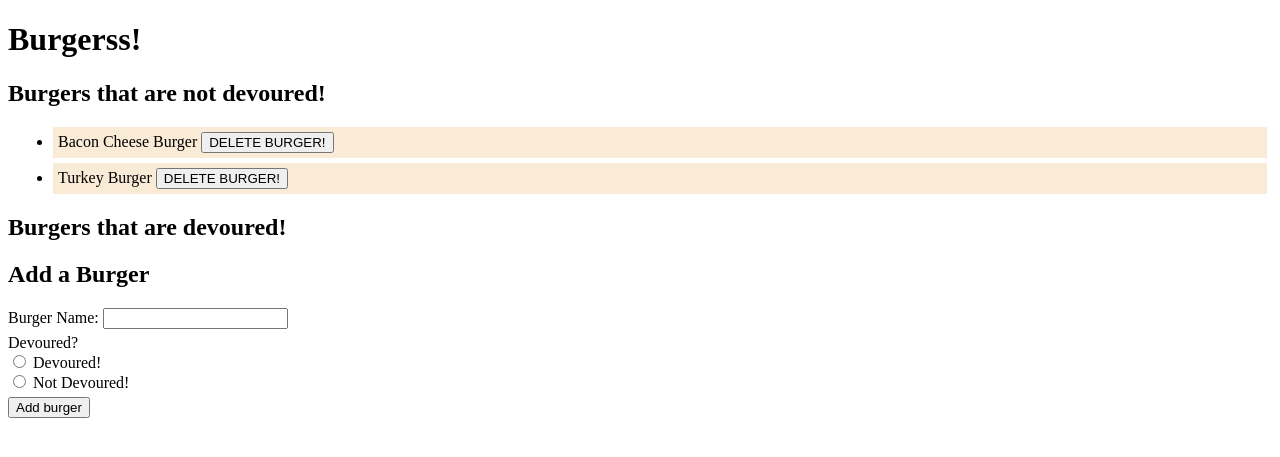
After one commit to anderam17/burger, a Node server app: page / in a window 1280 px wide. The commit adds this page. Shown: the top 457 px of the page. Run offline with Node 20, Linux system fonts and the light colour scheme; data comes from the database, SQL or seed files in the repository; some libraries are stand-ins or nearby versions.

Commit message:
bug fixed to make sure all file names and all instances of cat were changed to burger.

```diff
--- a/controllers/burgersController.js
+++ b/controllers/burgersController.js
@@ -3,13 +3,13 @@ var express = require("express");
 var router = express.Router();
 
 // Import the model (cat.js) to use its database functions.
-var cat = require("../models/burger.js");
+var burger = require("../models/burger.js");
 
 // Create all our routes and set up logic within those routes where required.
 router.get("/", function(req, res) {
-  cat.all(function(data) {
+  burger.all(function(data) {
     var hbsObject = {
-      cats: data
+      burgers: data
     };
     console.log(hbsObject);
     res.render("index", hbsObject);
--- a/server.js
+++ b/server.js
@@ -18,7 +18,7 @@ app.engine("handlebars", exphbs({ defaultLayout: "main" }));
 app.set("view engine", "handlebars");
 
 // Import routes and give the server access to them.
-var routes = require("./controllers/catsController.js");
+var routes = require("./controllers/burgersController.js");
 
 app.use(routes);
 
--- a/views/index.handlebars
+++ b/views/index.handlebars
@@ -1,38 +1,38 @@
-<h1>Cats!</h1>
+<h1>Burgerss!</h1>
 
-<h2>Cats that are not sleepy!</h2>
+<h2>Burgers that are not devoured!</h2>
 
 <ul>
-  {{#each cats}}
-    {{#unless sleepy}}
-      {{> cats/cat-block sleep=true}}
+  {{#each burgers}}
+    {{#unless devoured}}
+      {{> burgers/burger-block devoured=false}}
     {{/unless}}
   {{/each}}
 </ul>
 
-<h2>Cats that are sleepy!</h2>
+<h2>Burgers that are devoured!</h2>
 
 <ul>
-  {{#each cats}}
-    {{#if sleepy}}
-      {{> cats/cat-block sleep=false}}
+  {{#each burgers}}
+    {{#if devoured}}
+      {{> burgers/burger-block devoured=true}}
     {{/if}}
   {{/each}}
 </ul>
 
-<h2>Add a Cat</h2>
+<h2>Add a Burger</h2>
 <form class="create-form">
 
   <div class="form-group">
-    <label for="ca">Cat Name:</label>
+    <label for="ca">Burger Name:</label>
     <input type="text" id="ca" name="name">
   </div>
 
   <div class="form-group">
-    <label for="slee">Sleepy?</label><br>
-    <input type="radio" name="sleepy" value="1" checked> Sleepy!<br>
-    <input type="radio" name="sleepy" value="0"> Awake
+    <label for="slee">Devoured?</label><br>
+    <input type="radio" name="devoured" value="1"> Devoured!<br>
+    <input type="radio" name="devoured" value="0"> Not Devoured!
   </div>
 
-  <button type="submit">Add Cat</button>
+  <button type="submit">Add burger</button>
 </form>
--- a/views/layouts/main.handlebars
+++ b/views/layouts/main.handlebars
@@ -3,9 +3,9 @@
 <head>
 	<meta charset="UTF-8">
 		<link rel="stylesheet" href="/assets/css/style.css" type="text/css" />
-		<title>MVC With Cats!</title>
+		<title>MVC With Burgers!</title>
 		<script src="https://code.jquery.com/jquery.js"></script>
-		<script src="/assets/js/cats.js"></script>
+		<script src="/assets/js/burgers.js"></script>
 	</head>
 	<body>
 		{{{ body }}}
--- /dev/null
+++ b/views/partials/burgers/burger-block.handlebars
@@ -0,0 +1,4 @@
+<li>
+	{{name}}
+	<button class ="delete-burger" data-id="{{id}}" >DELETE BURGER!</button>
+</li>
```
Also changed, not shown: views/partials/cats/cat-block.handlebars (deleted, +0 -8 lines), public/assets/js/burgers.js.
